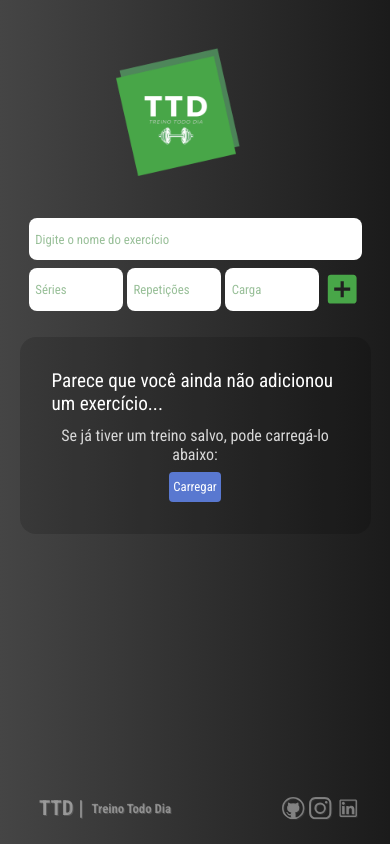
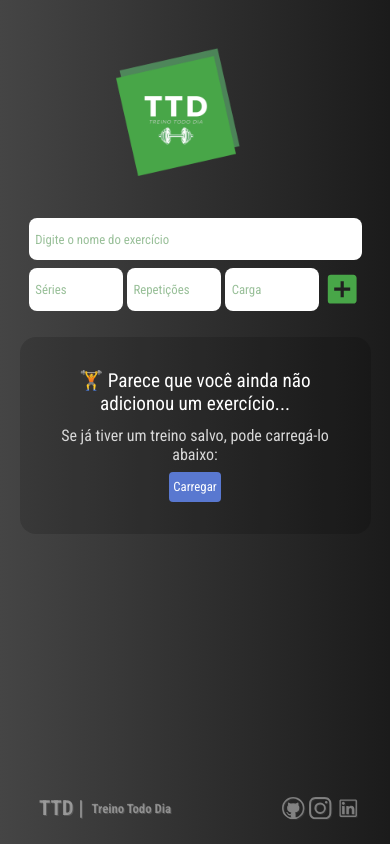
Before and after one commit to zaqueu-1/ttd, a React (Create React App) app: page / in a window 390 px wide. Built offline with nearby package versions, Linux system fonts and the light colour scheme.

Commit message:
small changes

```diff
--- a/src/components/builder/Builder.jsx
+++ b/src/components/builder/Builder.jsx
@@ -279,7 +279,7 @@ function Builder() {
         {exercises.length<=0 && (
                 <div className="no-exercises">
                     <div className="text-message">
-                        <p>Parece que você ainda não adicionou um exercício...</p><br/>
+                        <p>🏋️ Parece que você ainda não adicionou um exercício...</p><br/>
                         <p>Se já tiver um treino salvo, pode carregá-lo abaixo: </p>
                     </div>
                     <div className="save-controls">
--- a/src/components/builder/builder.css
+++ b/src/components/builder/builder.css
@@ -218,6 +218,7 @@
 
   .save-controls {
     display: flex;
+    justify-content: flex-end;
     margin-top: .5rem;
     height: 40px;
   }
@@ -443,6 +444,7 @@
       color: white;
       font-size: 1.2rem;
       margin-bottom: -.5rem;
+      text-align: center;
     }
 
     .no-exercises p:last-child {
```
Also changed, not shown: src/index.js (line endings or trailing spaces).
